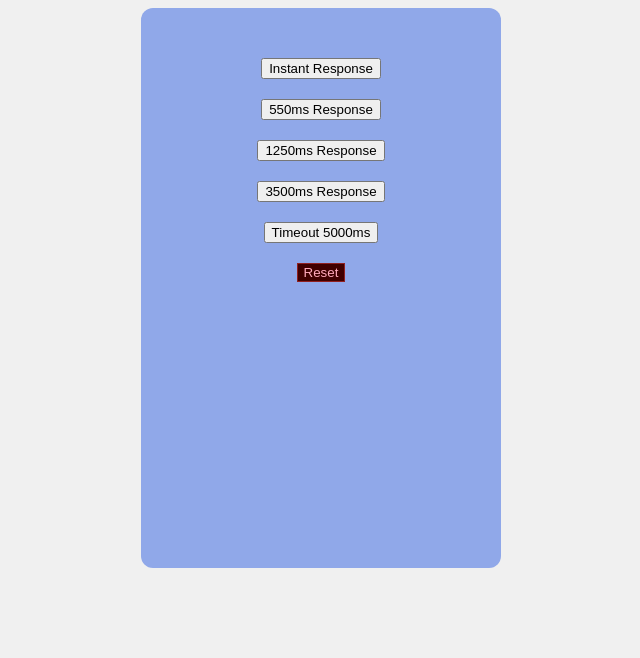
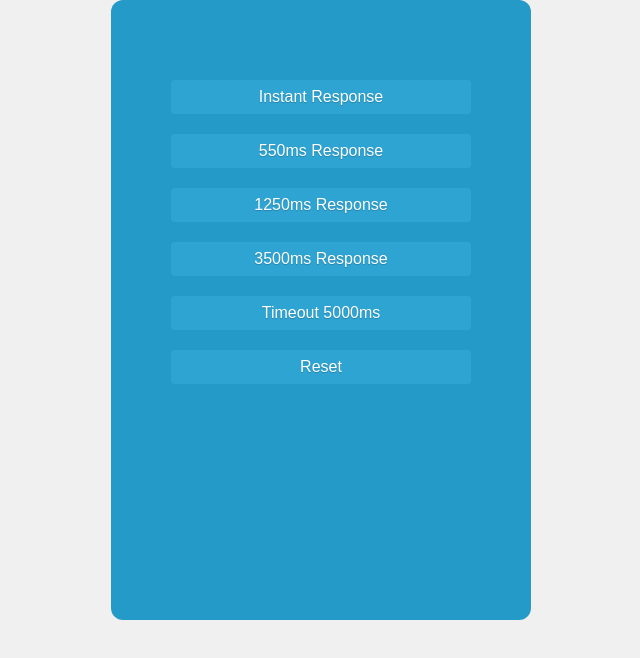
Before and after one commit to webmocha/CSS-Loading-Animation, a plain HTML site: page index.html in a window 1280 px wide. Shown: the whole page, without its empty margins (319-959 px from the left). Drawn offline with nearby package versions, Linux system fonts and the light colour scheme.

Commit message:
update styles

```diff
--- a/index.html
+++ b/index.html
@@ -3,17 +3,19 @@
   <head>
     <meta charset="utf-8">
     <title>CSS Loading Animation</title>
+    <meta name="viewport" content="width=device-width, initial-scale=1">
+    <link rel="stylesheet" href="https://unpkg.com/purecss@1.0.0/build/pure-min.css" integrity="sha384-nn4HPE8lTHyVtfCBi5yW9d20FjT8BJwUXyWZT9InLYax14RDjBj46LmSztkmNP9w" crossorigin="anonymous">
     <link rel="stylesheet" href="styles.css" type="text/css" media="screen" charset="utf-8">
   </head>
   <body>
-    <div id="container">
-      <button id="sim1" data-delay="10">Instant Response</button>
-      <button id="sim2" data-delay="550">550ms Response</button>
-      <button id="sim3" data-delay="1250">1250ms Response</button>
-      <button id="sim4" data-delay="3500">3500ms Response</button>
-      <button id="sim5" data-delay="10000">Timeout 5000ms</button>
-      <button id="reset">Reset</button>
-      <div id="loadStatus"></div>
+    <div id="container" class="pure-g">
+      <button id="sim1" data-delay="10" class="pure-u-1 pure-button pure-button-primary">Instant Response</button>
+      <button id="sim2" data-delay="550" class="pure-u-1 pure-button pure-button-primary">550ms Response</button>
+      <button id="sim3" data-delay="1250" class="pure-u-1 pure-button pure-button-primary">1250ms Response</button>
+      <button id="sim4" data-delay="3500" class="pure-u-1 pure-button pure-button-primary">3500ms Response</button>
+      <button id="sim5" data-delay="10000" class="pure-u-1 pure-button pure-button-primary">Timeout 5000ms</button>
+      <button id="reset" class="pure-u-1 pure-button">Reset</button>
+      <div id="loadStatus" class="pure-u-1"></div>
     </div>
     <script src="simulator.js"></script>
   </body>
--- a/styles.css
+++ b/styles.css
@@ -2,12 +2,13 @@
   width: 300px;
   height: 500px;
   margin: auto;
-  background-color: #90a8e9;
+  background-color: rgb(36, 154, 201);
   border-radius: 12px;
-  padding: 30px;
+  padding: 60px;
+  font-family: Tahoma, Geneva, sans-serif;
 
   background-size: 100% 0%;
-  background-image: linear-gradient(#b0c8f9, #8098d9);
+  background-image: linear-gradient(rgb(76, 194, 238), rgb(70, 190, 235));
   background-position: 0% 100%;
   background-repeat: no-repeat;
   transition-property: background-size;
@@ -39,24 +40,28 @@ body {
 }
 
 #container button {
-  display: block;
-  margin: auto;
   margin-top: 20px;
+  color: white;
+  background-color: rgb(46, 164, 211);
+  border-radius: 4px;
+  text-shadow: 0 1px 1px rgba(0, 0, 0, 0.2);
 }
 
-#reset {
-  border: 1px solid #902020;
-  background-color: #400000;
-  color: #ffaabb;
+#container button:hover, #container button:focus {
+  background-color: rgb(60, 179, 231);
+  background-image: none;
 }
 
 #loadStatus {
   display: none;
+  margin: auto;
   margin-top: 100px;
   color: white;
   text-align: center;
-  font-size: 2em;
+  width: 100%;
+  font-size: 1.2em;
   font-weight: bold;
+  text-shadow: 0 1px 1px rgba(0, 0, 0, 0.2);
 }
 
 #loadStatus.load-complete {
```
